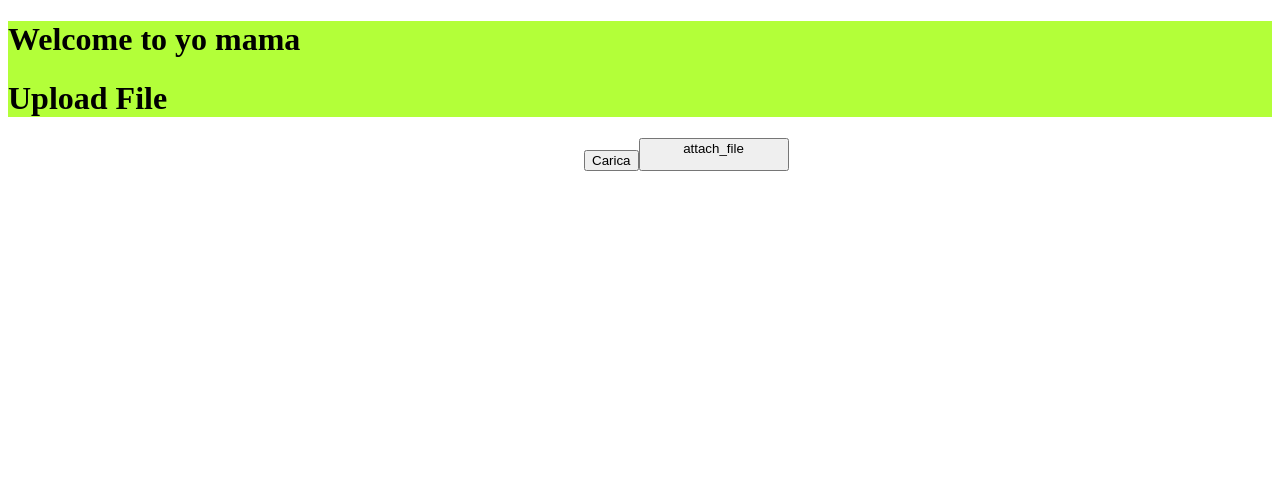
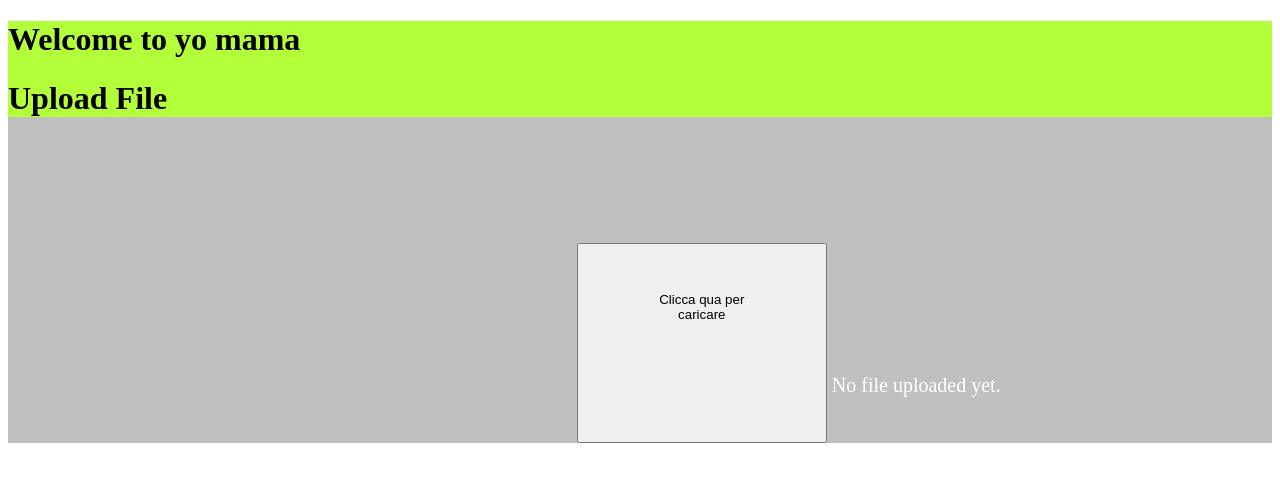
Before and after one commit to alessiopavani2/UploadWidget, an Angular app: page / in a window 1280 px wide. Shown: the top 482 px of the page. Built offline with nearby package versions, Linux system fonts and the light colour scheme.

Commit message:
TODO API

```diff
--- a/src/app/app.component.css
+++ b/src/app/app.component.css
@@ -12,14 +12,24 @@
 }
 
 .upload-btn {
-  width: 150px;
+  width: 250px;
+  height: 200px;
 }
 
 .attach{
   width: 100px;
+  height: 100px;
 }
 
 .file-carica{
-  position: absolute;
+
   margin-left: 45%;
+  margin-top: 10%;
+  font-size: 20px;
+  color: white;
+
 }
+
+main {
+  background-color: silver;
+}
--- a/src/app/app.component.html
+++ b/src/app/app.component.html
@@ -6,12 +6,20 @@
         <input type="file" name="file" id="file" required>
     </form>
   </div>
+  <input style="display: none;" type="file" #carica (change)="onFileSelected($event)">
+
 <div class="file-carica">
-  <input type="submit" value="Carica" name="submit">
-  <button mat-mini-fab class="upload-btn"
-      (click)="fileUpload.click()">
-        <mat-icon class="attach">attach_file</mat-icon>
+
+
+
+
+  <button mat-mini-fab class="upload-btn" (click)="carica.click()">
+
+
+        <mat-icon class="attach">Clicca qua per caricare</mat-icon>
+
     </button>
+    {{fileName || "No file uploaded yet."}}
 </div>
 
 
--- a/src/app/app.component.ts
+++ b/src/app/app.component.ts
@@ -9,6 +9,13 @@ import { MatIconModule } from '@angular/material/icon';
   styleUrl: './app.component.css'
 })
 export class AppComponent {
+uploadFile() {
+throw new Error('Method not implemented.');
+}
+onFileSelected($event: Event) {
+throw new Error('Method not implemented.');
+}
   title = 'yo mama';
-  fileUpload: any;
+  carica: any;
+  fileName: any;
 }
```
Also changed, not shown: src/app/attach-document.png (added), src/styles.css (line endings or trailing spaces).
